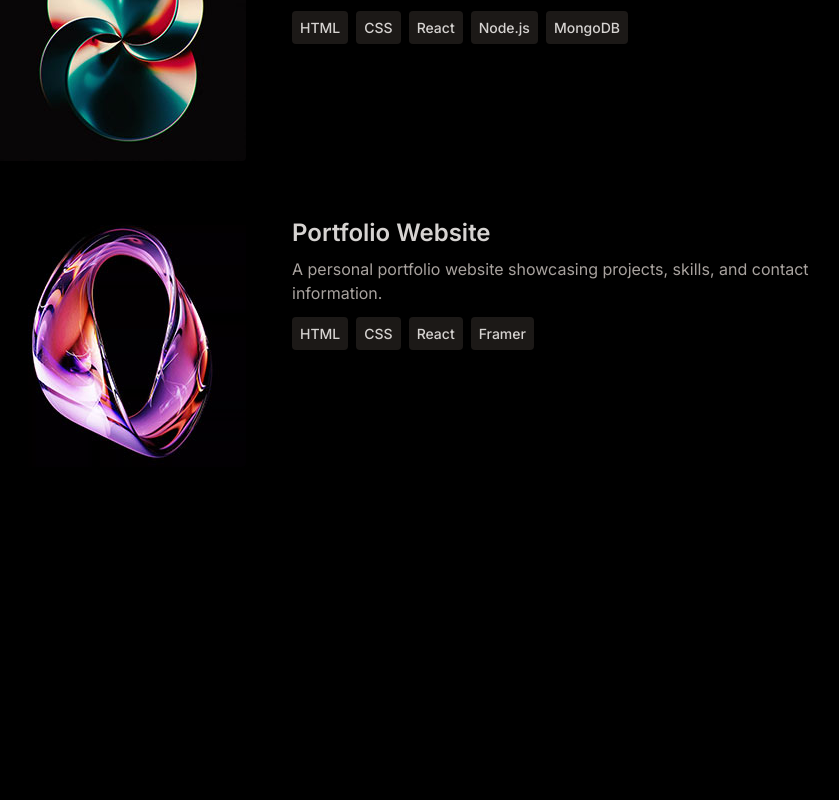
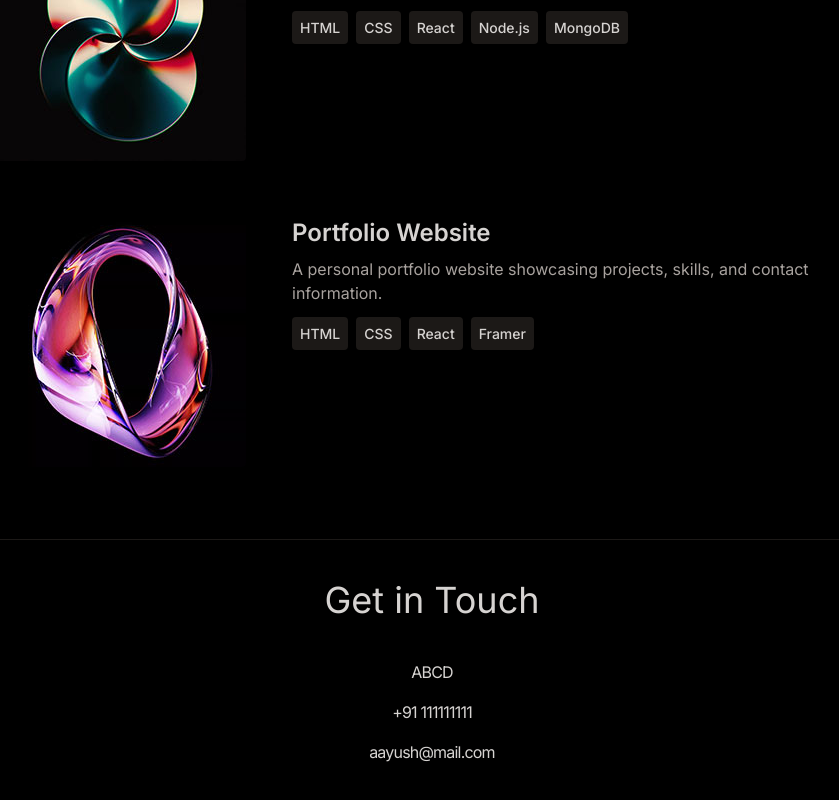
Before and after one commit to AayushNandan623/Portfolio, a React (Vite) app: page / in a window 1280 px wide. Shown: the part 1887-2687 px from the top of the page, without its empty margins (208-1047 px from the left). Before the commit the page ends 2426 px from the top, so only its background shows below. Built offline with nearby package versions, Linux system fonts and the light colour scheme.

Commit message:
Completed potfolio webpage

```diff
--- a/package.json
+++ b/package.json
@@ -10,6 +10,7 @@
     "preview": "vite preview"
   },
   "dependencies": {
+    "framer-motion": "^11.11.1",
     "react": "^18.3.1",
     "react-dom": "^18.3.1",
     "react-icons": "^5.3.0"
--- a/src/App.jsx
+++ b/src/App.jsx
@@ -2,6 +2,8 @@ import Navbar from "./components/Navbar";
 import Hero from "./components/Hero";
 import TechStack from "./components/TechStack";
 import Projects from "./components/Projects";
+import Experience from "./components/Experience";
+import Contacts from "./components/Contacts";
 const App = () => {
   return (
     <div className="overflow-x-hidden text-stone-300 antialiased">
@@ -15,7 +17,9 @@ const App = () => {
         <Navbar />
         <Hero />
         <TechStack />
-        <Projects/>
+        <Projects />
+        {/* <Experience /> */}
+        <Contacts />
       </div>
     </div>
   );
--- /dev/null
+++ b/src/components/Contacts.jsx
@@ -0,0 +1,15 @@
+import { CONTACT } from "../constants";
+
+const Contacts = () => {
+  return (
+    <div className=" border-t border-stone-900 pb-20">
+      <h2 className="text-center text-4xl my-10">Get in Touch</h2>
+      <div className="text-center tracking-tighter">
+        <p className="my-4">{CONTACT.address}</p>
+        <p className="my-4">{CONTACT.phoneNo}</p>
+        <p className="my-4">{CONTACT.email}</p>
+      </div>
+    </div>
+  );
+};
+export default Contacts;
--- /dev/null
+++ b/src/components/Experience.jsx
@@ -0,0 +1,37 @@
+import { EXPERIENCES } from "../constants";
+
+const Experience = () => {
+  return (
+    <div className="p-4">
+      <h2 className="my-20 text-center text-4xl">Experience</h2>
+      <div>
+        {EXPERIENCES.map((experience, index) => (
+          <div className="m-8 flex flex-wrap lg: justify-center" key={index}>
+            <div className="w-full lg:w-1/4">
+              <p className="mb-2 text-sm text-stone-400">{experience.year}</p>
+            </div>
+            <div className="w-full max-w-xl lg:w-3/4">
+              <h3 className="mb-2 font-semibold">
+                {experience.role}-{" "}
+                <span className="text-sm text-stone-500">
+                  {experience.company}
+                </span>
+              </h3>
+              <p className="mb-4 text-stone-400">{experience.description}</p>
+              {experience.technologies.map((tech, index) => (
+                <span
+                  key={index}
+                  className="mr-2 mt-4 rounded bg-stone-900 text-slate-300 font-medium text-sm px-2 py-1"
+                >
+                  {tech}
+                </span>
+              ))}
+            </div>
+          </div>
+        ))}
+      </div>
+      <div></div>
+    </div>
+  );
+};
+export default Experience;
```
Also changed, not shown: 1 other file (tests, documents, lock files or other folders).
